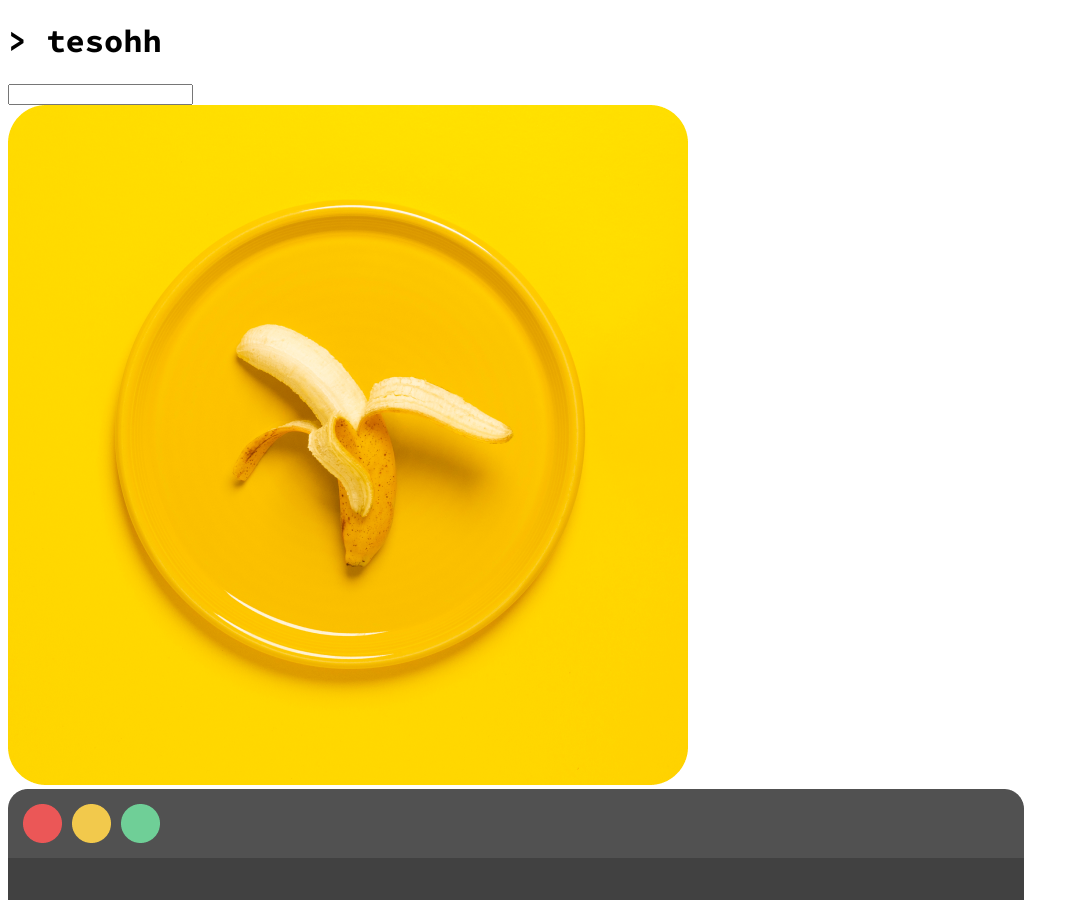
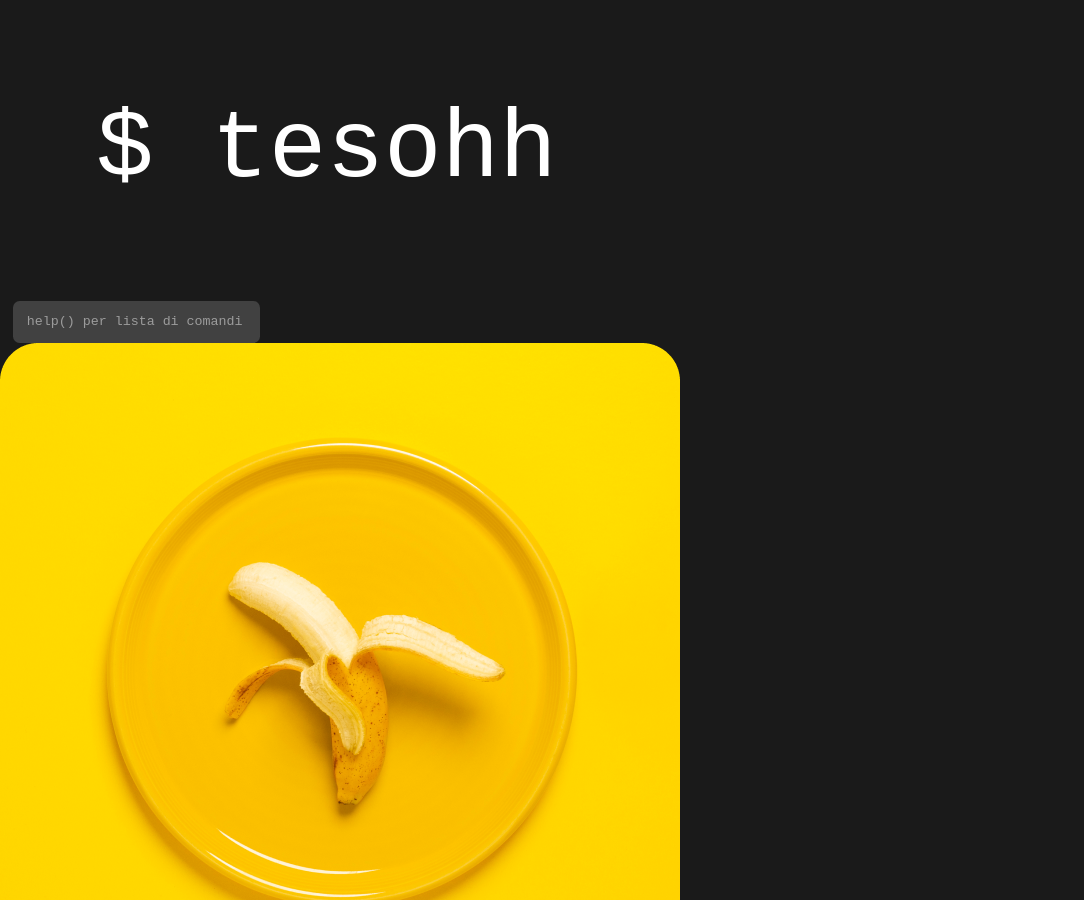
Before and after one commit to Tesohh/portfoliov2, a plain HTML site: page index.html in a window 1280 px wide. Shown: the top 900 px of the page, without its empty margins (0-1084 px from the left). Drawn offline with Linux system fonts and the light colour scheme.

Commit message:
bella fra

```diff
--- a/css/main.css
+++ b/css/main.css
@@ -1,6 +1,55 @@
-
+*{
+    margin:0;
+    padding:0
+}
 @import url('https://fonts.googleapis.com/css2?family=Source+Code+Pro:wght@400;700&display=swap');
 
 body {
     font-family: 'Source Code Pro', monospace;
+    font-weight: 400;
+    /* Filvi */
 }
+
+.title {
+    font-weight: normal;
+    margin: 1em;
+    font-size: 96px;
+}
+
+.text-white{
+    color: white;
+}
+
+.bg-dark{
+    background-color: #1a1a1a;
+}
+.debug{
+    border:1px solid white;
+}
+
+.prompt {
+    padding: 0em;
+    border-radius: 1em;
+}
+
+form{
+    display:block;
+}
+
+input[type="text"] {
+    background-color: #414141;
+    color: #ffffff;
+    padding: 1em;
+    border-radius: .5em;
+    border: none;
+    margin-left: 1em;
+    width: 16.5em;
+}
+.font, .font::placeholder,.font[type="text"] {
+    font-family: 'Source Code Pro', monospace;
+
+}
+
+input::placeholder{
+    color: #9C9C9C;
+}
--- a/index.html
+++ b/index.html
@@ -3,19 +3,23 @@
 <head>
     <meta charset="UTF-8">
     <meta name="viewport" content="width=device-width, initial-scale=1.0">
-    <title> > tesohh</title>
+    <title>$ tesohh</title>
     <link rel="stylesheet" href="css/main.css">
 </head>
-<body>
-    <h1 class="title"> > tesohh</h1>
-    <div class="form-container">
-        <form action="">
-        <div class="form-left">
-        <input type="text" name="command" id="command">
+<body class="bg-dark">
+<!-- bg-dark  -->
+    <div>
+        <h1 class="title text-white font">$ tesohh</h1>
+        <div class="form-container">
+            <form action="" >
+            <div class="prompt">
+
+                <input class="font" placeholder="help() per lista di comandi" type="text" name="command" id="command">
+            </form>
+        </div>
     </div>
     <img src="assets/bananatest.png" alt="">
     <img src="assets/term.png" alt="a terminal window">
-
 </body>
 </html>
 <!-- banana -->
```
Also changed, not shown: assets/tesohh.png (added).
